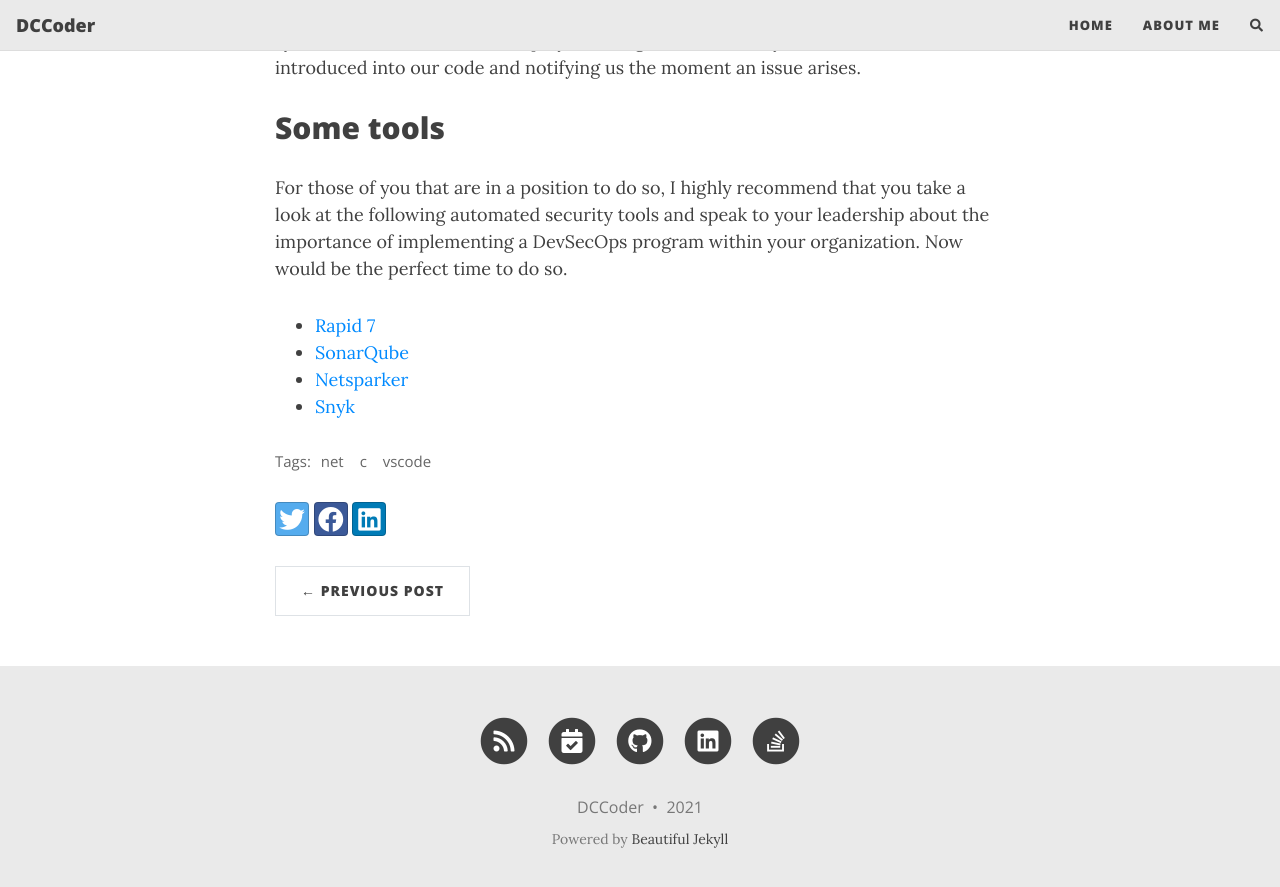
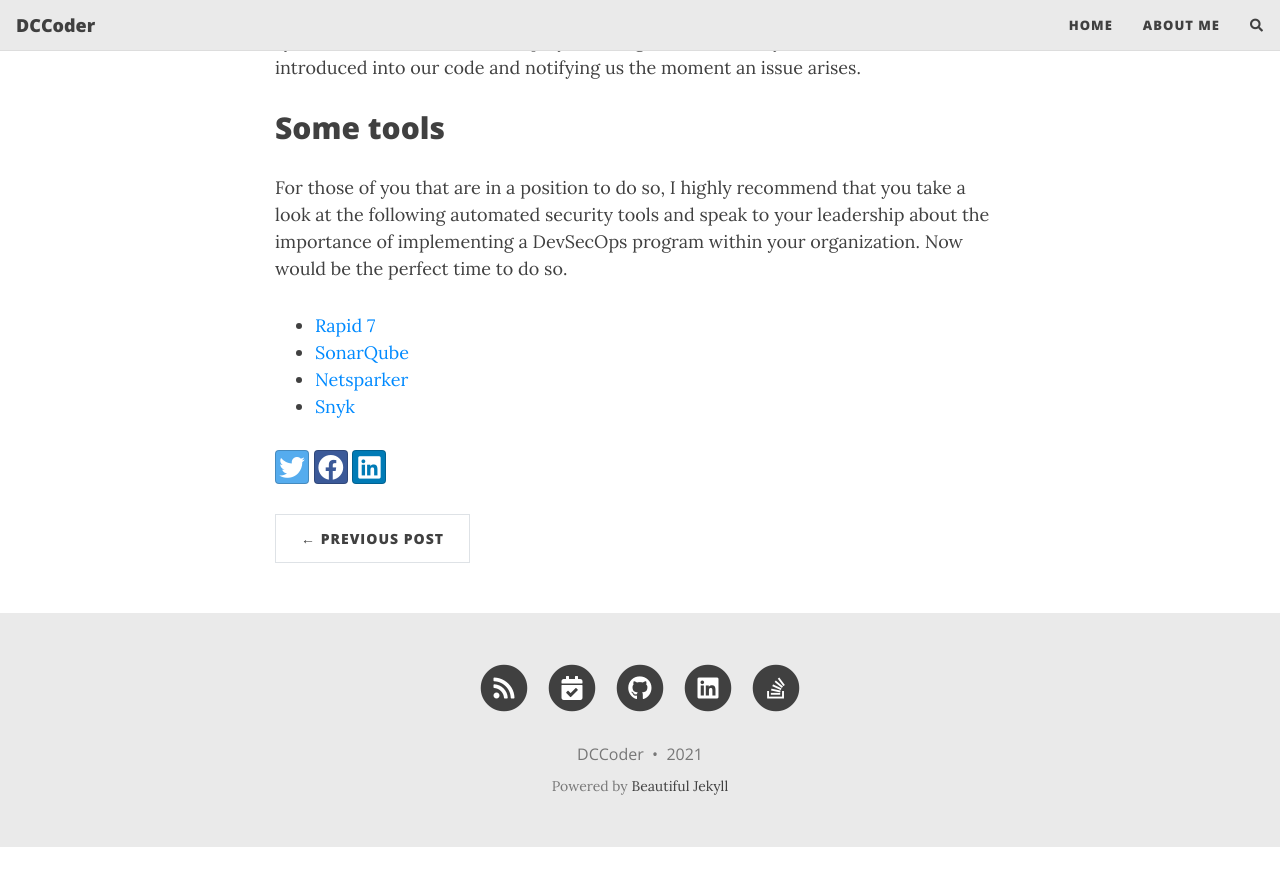
Before and after one commit to DCCoder90/dccoder90.github.io, a Jekyll site: the page built from _posts/2021-12-15-dangers-of-software.md, in a window 1280 px wide and 900 px high, scrolled down 1872 px. Shown: the top 887 px of the window. Built offline with Jekyll 4.4.1, drawn with Linux system fonts in a browser that asks for light colours; nearby versions of some CDN libraries; comment, search, counter and statistics services are not loaded; after the commit the page ends 2719 px from its top, so only the background shows below that.

Commit message:
Fixed copypasta error

```diff
--- a/_posts/2021-12-15-dangers-of-software.md
+++ b/_posts/2021-12-15-dangers-of-software.md
@@ -4,10 +4,6 @@
 categories:
   - "general"
   - "programming"
-tags:
-  - "net"
-  - "c"
-  - "vscode"
 coverImage: "61b5c0dc998ead07e557a882.png"
 ---
 
```
